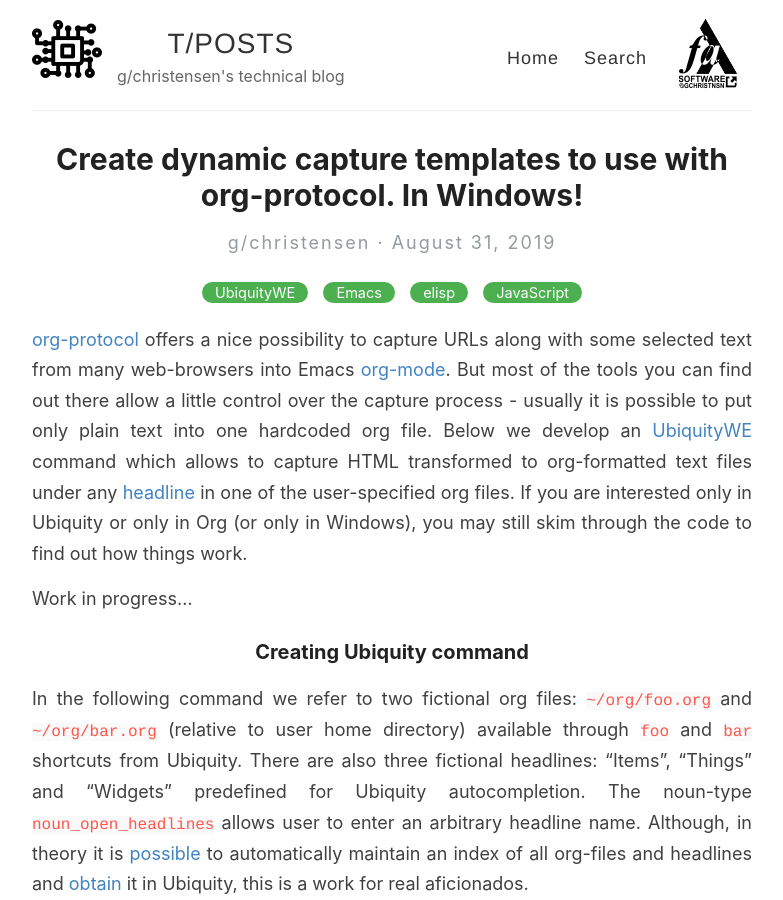
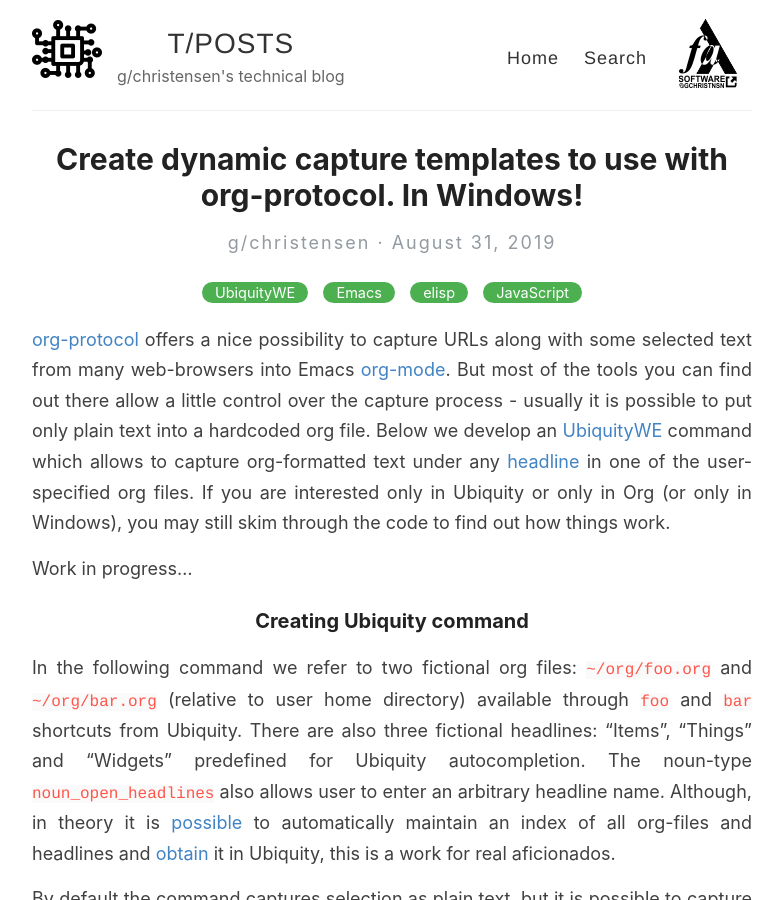
Before and after one commit to GChristensen/posts, a Jekyll site: the page built from _posts/2019-08-31-dynamic-org-capture-templates.md, in a window 1280 px wide and 900 px high. Shown: the whole window, without its empty margins (248-1031 px from the left). Built offline with Jekyll 4.4.1, drawn with Linux system fonts in a browser that asks for light colours; some of the changed text lies outside the part shown.

Commit message:
site edit

```diff
--- a/_posts/2019-08-31-dynamic-org-capture-templates.md
+++ b/_posts/2019-08-31-dynamic-org-capture-templates.md
@@ -9,9 +9,9 @@
 possibility to capture URLs along with some selected text from many web-browsers
 into Emacs [org-mode](https://orgmode.org/). But most of the tools you can find
 out there allow a little control over the capture process - usually it is
-possible to put only plain text into one hardcoded org file. Below we develop an
+possible to put only plain text into a hardcoded org file. Below we develop an
 [UbiquityWE](https://gchristensen.github.io/ubiquitywe/) command which allows to
-capture HTML transformed to org-formatted text files under any
+capture org-formatted text under any
 [headline](https://orgmode.org/manual/Headlines.html) in one of the
 user-specified org files. If you are interested only in Ubiquity or only in Org
 (or only in Windows), you may still skim through the code to find out how things
@@ -26,7 +26,7 @@
 `~/org/bar.org` (relative to user home directory) available through `foo` and `bar`
 shortcuts from Ubiquity. There are also three fictional headlines: "Items", "Things"
 and "Widgets" predefined for Ubiquity autocompletion. The noun-type `noun_open_headlines`
-allows user to enter an arbitrary headline name. Although, in theory it is
+also allows user to enter an arbitrary headline name. Although, in theory it is
 [possible](http://kitchingroup.cheme.cmu.edu/blog/2017/01/03/Find-stuff-in-org-mode-anywhere/)
 to automatically maintain an index of all org-files and headlines and
 [obtain](https://github.com/eschulte/emacs-web-server)
```
Also changed, not shown: other parts of _posts/2019-08-31-dynamic-org-capture-templates.md (+13 -0 lines).
